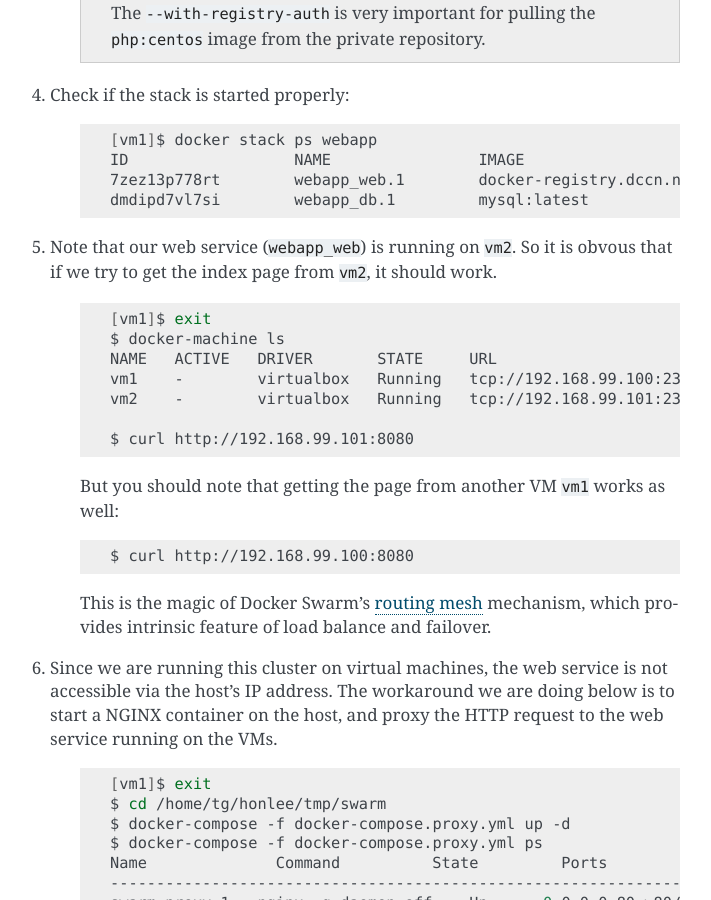
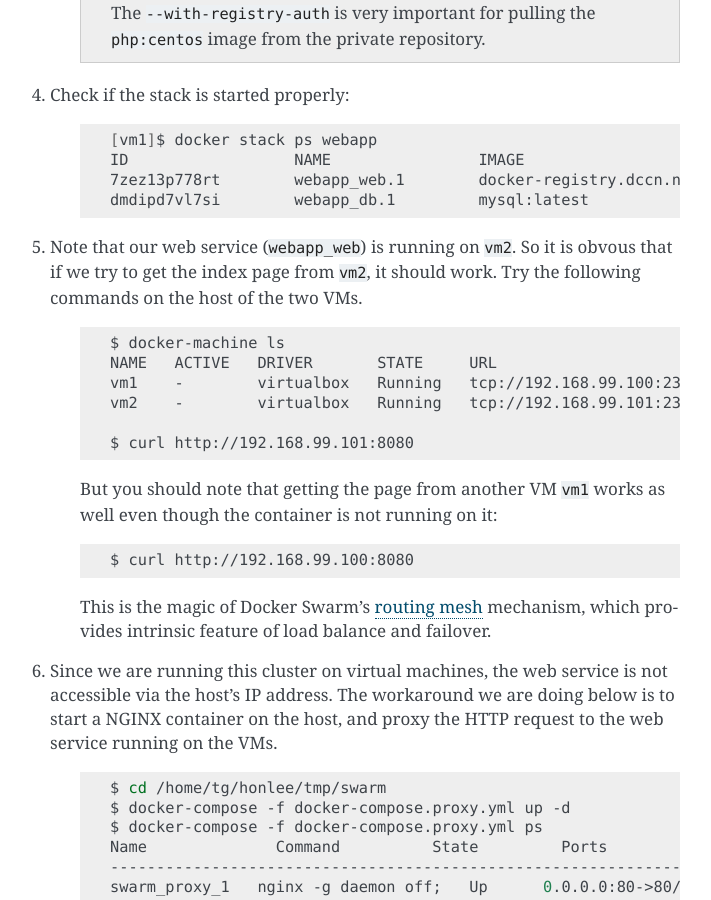
Before and after one commit to Donders-Institute/docker-swarm-setup, a Sphinx documentation site: the page built from doc/tutorial/swarm.rst, in a window 1280 px wide and 900 px high, scrolled down 6797 px. Shown: the whole window, without its empty margins (400-1111 px from the left). Built offline with Sphinx 7.4.7, drawn with Linux system fonts in a browser that asks for light colours.

Commit message:
Removed 'exit' commands

```diff
--- a/doc/tutorial/swarm.rst
+++ b/doc/tutorial/swarm.rst
@@ -282,11 +282,10 @@ Follow the steps below to start the application stack, and make it accessible th
         7zez13p778rt        webapp_web.1        docker-registry.dccn.nl:5000/php:centos   vm2                 Running             Running 27 seconds ago
         dmdipd7vl7si        webapp_db.1         mysql:latest                              vm1                 Running             Running 28 seconds ago
 
-#. Note that our web service (``webapp_web``) is running on ``vm2``.  So it is obvous that if we try to get the index page from ``vm2``, it should work.
+#. Note that our web service (``webapp_web``) is running on ``vm2``.  So it is obvous that if we try to get the index page from ``vm2``, it should work.  Try the following commands on the host of the two VMs.
 
     .. code-block:: bash
 
-        [vm1]$ exit
         $ docker-machine ls
         NAME   ACTIVE   DRIVER       STATE     URL                         SWARM   DOCKER        ERRORS
         vm1    -        virtualbox   Running   tcp://192.168.99.100:2376           v18.06.1-ce
@@ -294,7 +293,7 @@ Follow the steps below to start the application stack, and make it accessible th
 
         $ curl http://192.168.99.101:8080
 
-    But you should note that getting the page from another VM ``vm1`` works as well:
+    But you should note that getting the page from another VM ``vm1`` works as well even though the container is not running on it:
 
     .. code-block:: bash
 
@@ -306,7 +305,6 @@ Follow the steps below to start the application stack, and make it accessible th
 
     .. code-block:: bash
 
-        [vm1]$ exit
         $ cd /home/tg/honlee/tmp/swarm
         $ docker-compose -f docker-compose.proxy.yml up -d
         $ docker-compose -f docker-compose.proxy.yml ps
```
